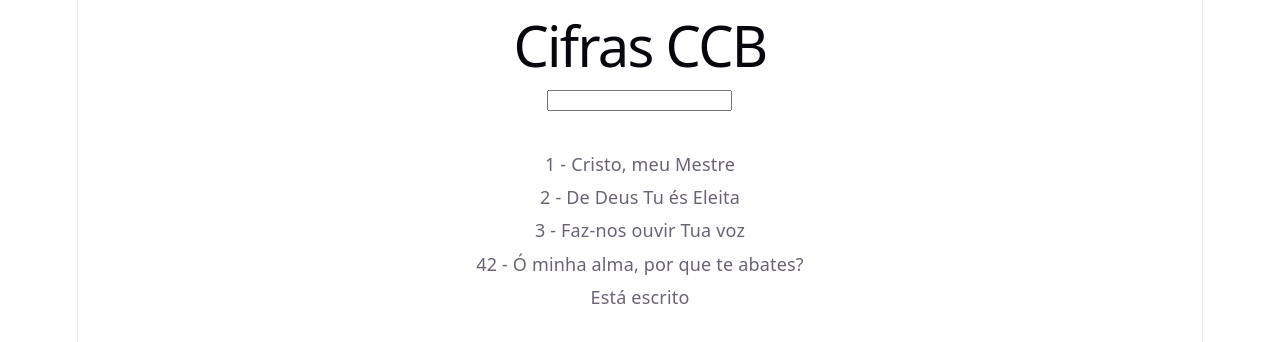
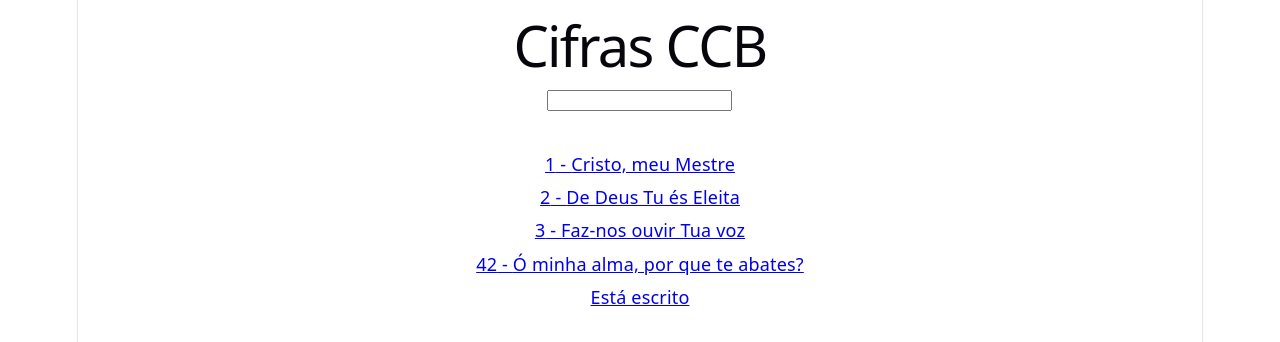
Before and after one commit to yvos77/cifras_ccb, a React (Vite) app: page / in a window 1280 px wide. Shown: the top 342 px of the page. Built offline with nearby package versions, Linux system fonts and the light colour scheme.

Commit message:
feat: Adiciona navegação dos hinos.

```diff
--- a/src/components/ItemHino.jsx
+++ b/src/components/ItemHino.jsx
@@ -1,7 +1,11 @@
+import { Link } from "react-router-dom";
+
 function ItemHino({ hino }) {
     return (
         <li>
+            <Link to={`/hino/${hino.slug}`}>
             {hino.numero}{hino.numero && <span> - </span>}{hino.nome}
+            </Link>
         </li>
     );
 }
```
